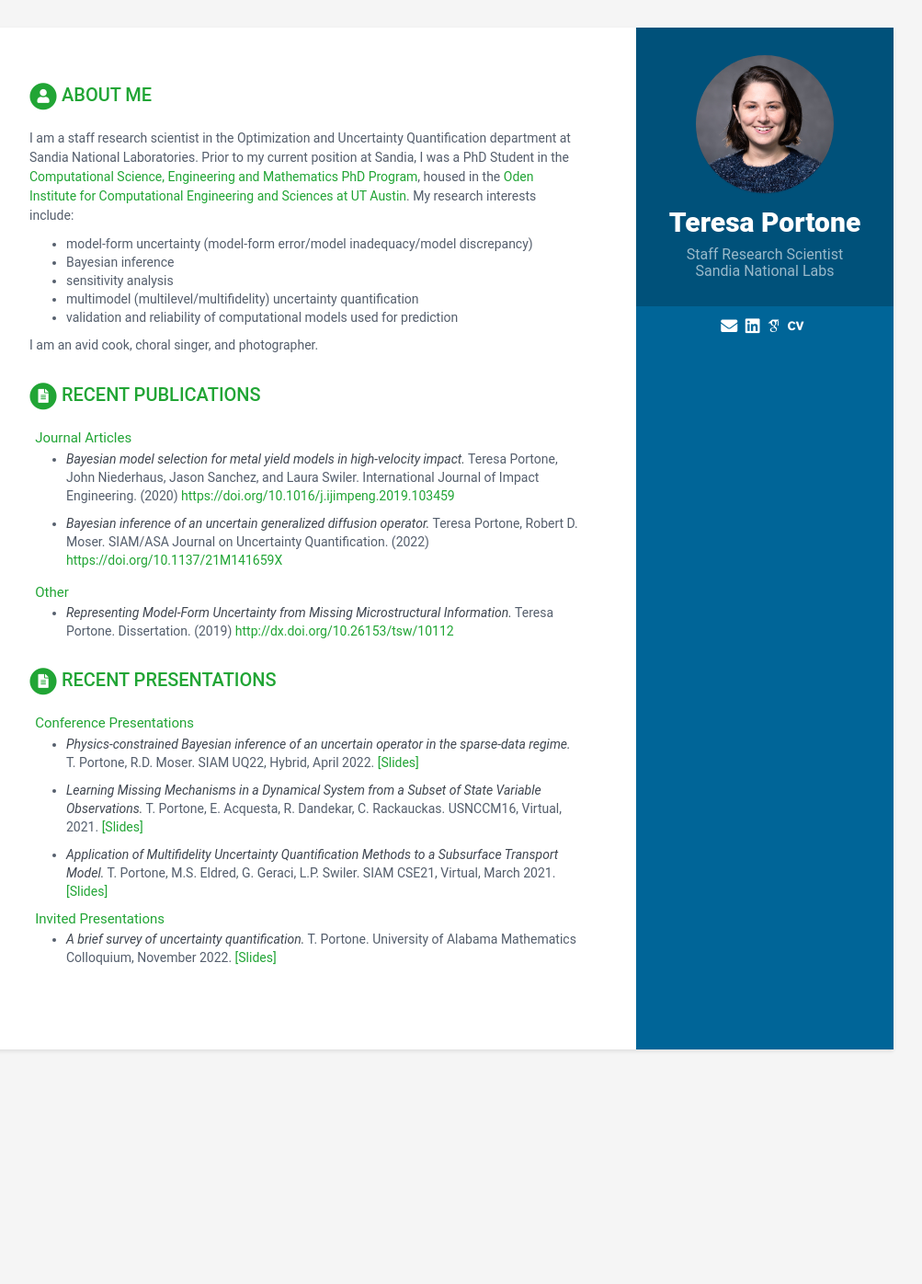
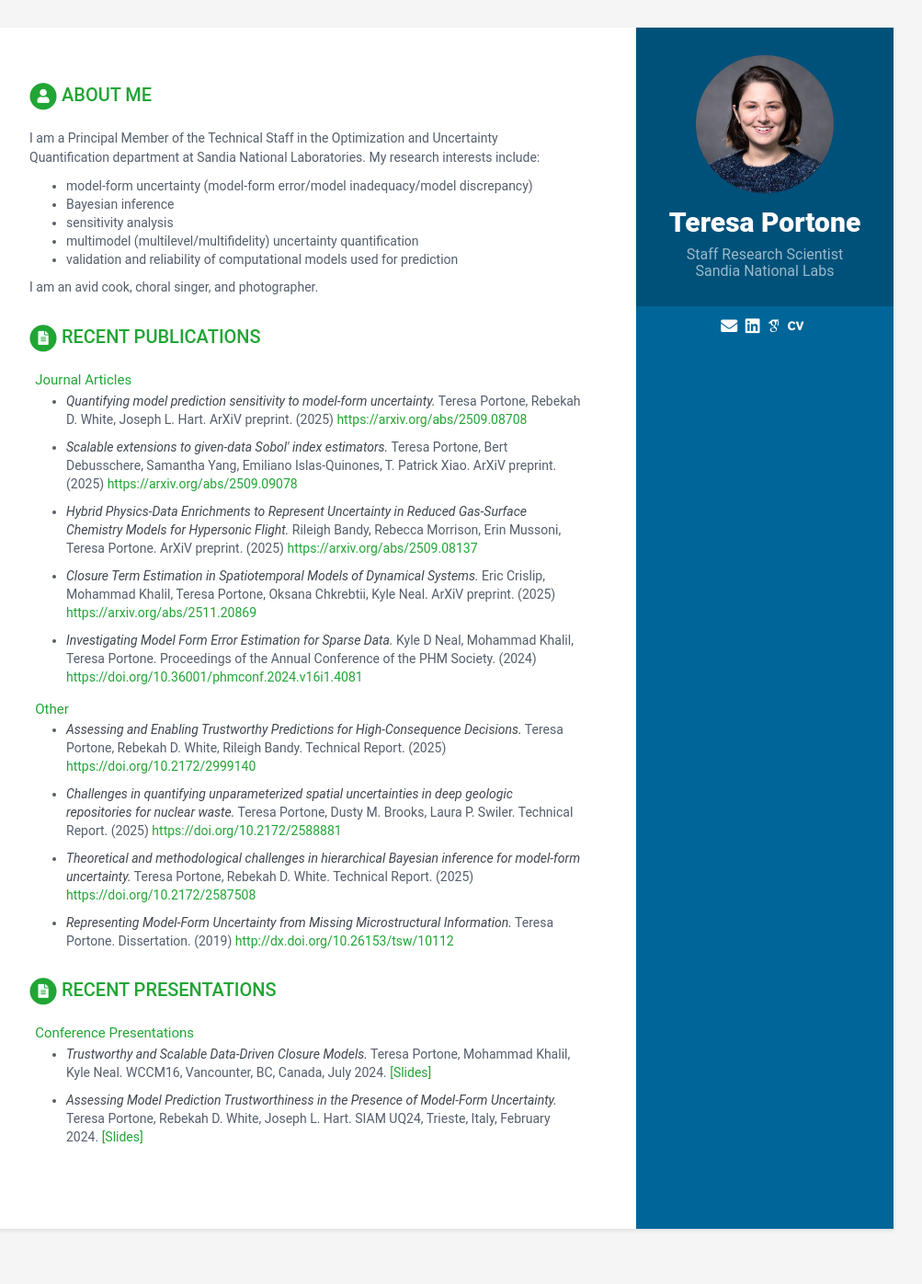
Before and after one commit to teresaportone/teresaportone.github.io, a Jekyll site: the page built from index.html, in a window 1280 px wide. Shown: the whole page at 92% size, without its empty margins (168-1171 px from the left). Built offline with Jekyll 4.4.1, drawn with Linux system fonts in a browser that asks for light colours; some web fonts are replaced; before the commit the page ends 1201 px from its top, so only the background shows below that.

Commit message:
Adding latest publications.

```diff
--- a/_data/data.yml
+++ b/_data/data.yml
@@ -19,7 +19,7 @@ sidebar:
 career-profile:
     title: About Me
     details: |
-      I am a staff research scientist in the Optimization and Uncertainty Quantification department at Sandia National Laboratories. Prior to my current position at Sandia, I was a PhD Student in the [Computational Science, Engineering and Mathematics PhD Program](https://www.oden.utexas.edu/graduate-studies/), housed in the [Oden Institute for Computational Engineering and Sciences at UT Austin](https://www.oden.utexas.edu/). My research interests include:
+      I am a Principal Member of the Technical Staff in the Optimization and Uncertainty Quantification department at Sandia National Laboratories. My research interests include:
         - model-form uncertainty (model-form error/model inadequacy/model discrepancy)
         - Bayesian inference
         - sensitivity analysis
@@ -30,22 +30,62 @@ career-profile:
 publications:
   title: Recent Publications
   papers:
-  - title: Bayesian model selection for metal yield models in high-velocity impact
-    authors: Teresa Portone, John Niederhaus, Jason Sanchez, and Laura Swiler
-    journal: International Journal of Impact Engineering
-    year: 2020
-    link: "https://doi.org/10.1016/j.ijimpeng.2019.103459"
-  - title: Bayesian inference of an uncertain generalized diffusion operator
-    authors: Teresa Portone, Robert D. Moser
-    journal: SIAM/ASA Journal on Uncertainty Quantification
-    year: 2022
-    link: "https://doi.org/10.1137/21M141659X"
-    #preprints:
-    #- title: Bayesian inference of an uncertain generalized diffusion operator
-    #  authors: Teresa Portone, Robert D. Moser
-    #  year: 2021
-    #  link: "https://arxiv.org/abs/2105.01807"
+    - title: Quantifying model prediction sensitivity to model-form uncertainty
+      authors: Teresa Portone, Rebekah D. White, Joseph L. Hart
+      journal: ArXiV preprint
+      year: 2025
+      link: "https://arxiv.org/abs/2509.08708"
+    - title: Scalable extensions to given-data Sobol' index estimators
+      authors: Teresa Portone, Bert Debusschere, Samantha Yang, Emiliano Islas-Quinones, T. Patrick Xiao
+      journal: ArXiV preprint
+      year: 2025
+      link: "https://arxiv.org/abs/2509.09078"
+    - title: Hybrid Physics-Data Enrichments to Represent Uncertainty in Reduced Gas-Surface Chemistry Models for Hypersonic Flight
+      authors: Rileigh Bandy, Rebecca Morrison, Erin Mussoni, Teresa Portone
+      journal: ArXiV preprint
+      year: 2025
+      link: "https://arxiv.org/abs/2509.08137"
+    - title: Closure Term Estimation in Spatiotemporal Models of Dynamical Systems
+      authors: Eric Crislip, Mohammad Khalil, Teresa Portone, Oksana Chkrebtii, Kyle Neal
+      journal: ArXiV preprint
+      year: 2025
+      link: "https://arxiv.org/abs/2511.20869"
+    - title: Investigating Model Form Error Estimation for Sparse Data
+      authors: Kyle D Neal, Mohammad Khalil, Teresa Portone
+      journal: Proceedings of the Annual Conference of the PHM Society
+      year: 2024
+      link: "https://doi.org/10.36001/phmconf.2024.v16i1.4081"
+  # - title: Bayesian model selection for metal yield models in high-velocity impact
+  #   authors: Teresa Portone, John Niederhaus, Jason Sanchez, and Laura Swiler
+  #   journal: International Journal of Impact Engineering
+  #   year: 2020
+  #   link: "https://doi.org/10.1016/j.ijimpeng.2019.103459"
+  # - title: Bayesian inference of an uncertain generalized diffusion operator
+  #   authors: Teresa Portone, Robert D. Moser
+  #   journal: SIAM/ASA Journal on Uncertainty Quantification
+  #   year: 2022
+  #   link: "https://doi.org/10.1137/21M141659X"
+  #   #preprints:
+  #   #- title: Bayesian inference of an uncertain generalized diffusion operator
+  #   #  authors: Teresa Portone, Robert D. Moser
+  #   #  year: 2021
+  #   #  link: "https://arxiv.org/abs/2105.01807"
   other:
+  - title: Assessing and Enabling Trustworthy Predictions for High-Consequence Decisions
+    authors: Teresa Portone, Rebekah D. White, Rileigh Bandy
+    type: Technical Report
+    year: 2025
+    link: "https://doi.org/10.2172/2999140"
+  - title: Challenges in quantifying unparameterized spatial uncertainties in deep geologic repositories for nuclear waste
+    authors: Teresa Portone, Dusty M. Brooks, Laura P. Swiler
+    type: Technical Report
+    year: 2025
+    link: "https://doi.org/10.2172/2588881"
+  - title: Theoretical and methodological challenges in hierarchical Bayesian inference for model-form uncertainty
+    authors: Teresa Portone, Rebekah D. White
+    type: Technical Report
+    year: 2025
+    link: "https://doi.org/10.2172/2587508"
   - title: Representing Model-Form Uncertainty from Missing Microstructural Information
     authors: Teresa Portone
     type: Dissertation
@@ -54,20 +94,29 @@ publications:
 presentations:
   title: Recent Presentations
   conference-talks:
-  - title: Physics-constrained Bayesian inference of an uncertain operator in the sparse-data regime
-    authors: T. Portone, R.D. Moser
-    conference: SIAM UQ22, Hybrid, April 2022
-    link: "assets/presentations/portone_siamuq22.pdf"
-  - title: Learning Missing Mechanisms in a Dynamical System from a Subset of State Variable Observations
-    authors: T. Portone, E. Acquesta, R. Dandekar, C. Rackauckas
-    conference: USNCCM16, Virtual, 2021
-    link: "assets/presentations/UDE_data_requirements_portone.pdf"
-  - title: Application of Multifidelity Uncertainty Quantification Methods to a Subsurface Transport Model
-    authors: T. Portone, M.S. Eldred, G. Geraci, L.P. Swiler
-    conference: SIAM CSE21, Virtual, March 2021
-    link: "assets/presentations/portone_cse21.pdf"
-  invited-talks:
-  - title: A brief survey of uncertainty quantification
-    authors: T. Portone
-    event: University of Alabama Mathematics Colloquium, November 2022
-    link: "assets/presentations/portone_UA_colloquium.pdf"
+  - title: Trustworthy and Scalable Data-Driven Closure Models
+    authors: Teresa Portone, Mohammad Khalil, Kyle Neal
+    conference: WCCM16, Vancounter, BC, Canada, July 2024
+    link: "https://www.osti.gov/servlets/purl/2586067"
+  - title: Assessing Model Prediction Trustworthiness in the Presence of Model-Form Uncertainty
+    authors: Teresa Portone, Rebekah D. White, Joseph L. Hart
+    conference: SIAM UQ24, Trieste, Italy, February 2024
+    link: "https://www.osti.gov/servlets/purl/2517913"
+  #invited-talks:
+  # - title: Physics-constrained Bayesian inference of an uncertain operator in the sparse-data regime
+  #   authors: T. Portone, R.D. Moser
+  #   conference: SIAM UQ22, Hybrid, April 2022
+  #   link: "assets/presentations/portone_siamuq22.pdf"
+  # - title: Learning Missing Mechanisms in a Dynamical System from a Subset of State Variable Observations
+  #   authors: T. Portone, E. Acquesta, R. Dandekar, C. Rackauckas
+  #   conference: USNCCM16, Virtual, 2021
+  #   link: "assets/presentations/UDE_data_requirements_portone.pdf"
+  # - title: Application of Multifidelity Uncertainty Quantification Methods to a Subsurface Transport Model
+  #   authors: T. Portone, M.S. Eldred, G. Geraci, L.P. Swiler
+  #   conference: SIAM CSE21, Virtual, March 2021
+  #   link: "assets/presentations/portone_cse21.pdf"
+  # invited-talks:
+  # - title: A brief survey of uncertainty quantification
+  #   authors: T. Portone
+  #   event: University of Alabama Mathematics Colloquium, November 2022
+  #   link: "assets/presentations/portone_UA_colloquium.pdf"
```
Also changed, not shown: 1 other file.
